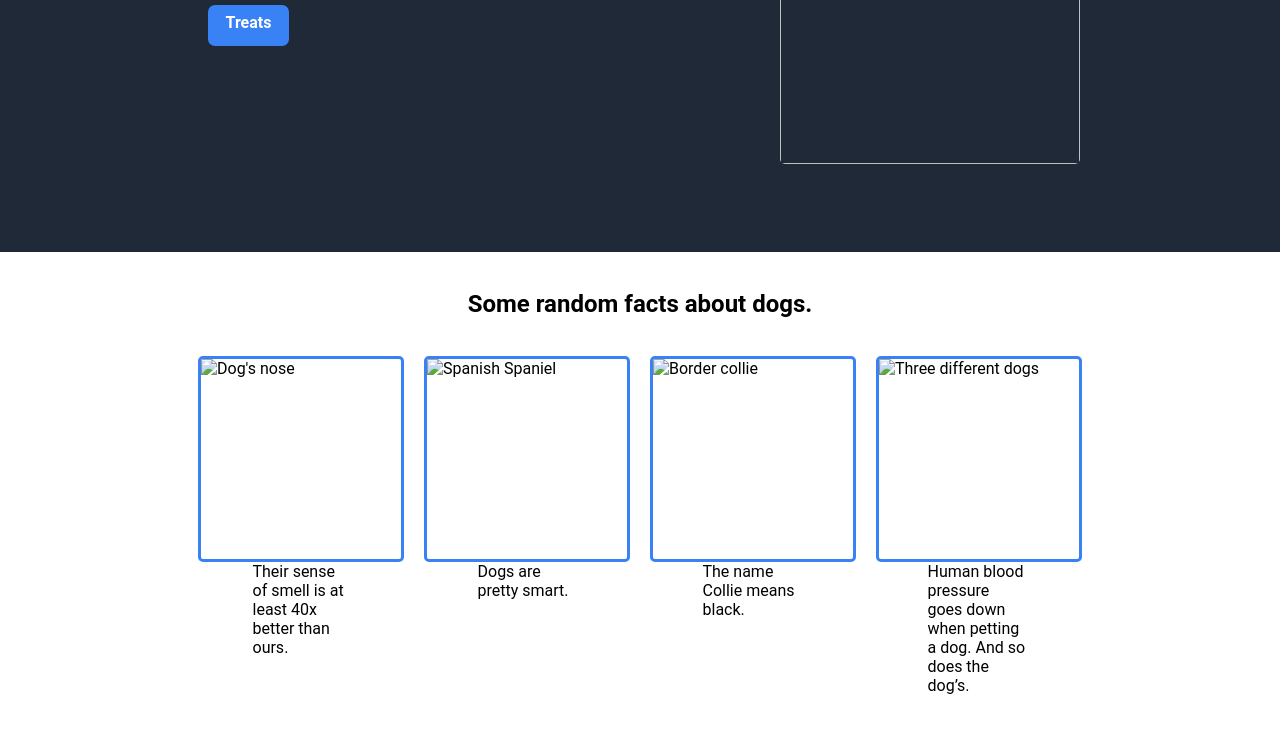
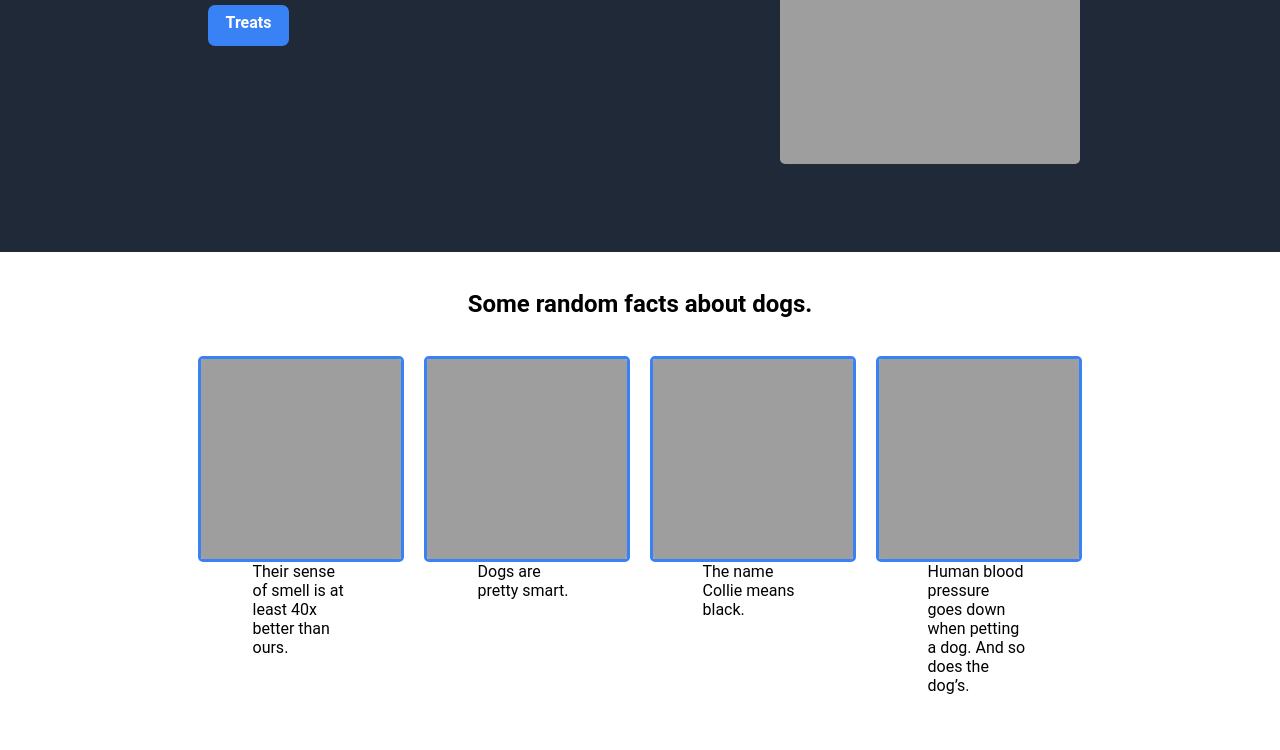
Before and after one commit to LittleLianne/Dog-s-World, a plain HTML site: page index.html in a window 1280 px wide. Shown: the part 203-953 px from the top of the page. Drawn offline with Linux system fonts and the light colour scheme; the site is published under a folder, as on GitHub Pages, so addresses that start at the root find nothing.

Commit message:
Troubling shooting broken images

```diff
--- a/index.html
+++ b/index.html
@@ -36,7 +36,7 @@
 
  </div>
 
-   <img src="/Images/Benji image.jpg" class="benjiimage">
+   <img src="Images/Benji image.jpg" class="benjiimage">
 
 </header>
 
@@ -53,13 +53,13 @@
 <!-- how do we get that box that comes up over image when you roll over it telling you what the image is?? -->
 
 <div class="flexcontainer">
-  <img src="/Images/Dog's nose.jpg" class="Onepicture" alt="Dog's nose">
+  <img src="Images/Dog's nose.jpg" class="Onepicture" alt="Dog's nose">
 
-  <img src="/Images/Benji2.jpg" class="Twopicture" alt="Spanish Spaniel">
+  <img src="Images/Benji2.jpg" class="Twopicture" alt="Spanish Spaniel">
 
-  <img src="/Images/Border collie.jpg" class="Threepicture" alt="Border collie">
+  <img src="Images/Border collie.jpg" class="Threepicture" alt="Border collie">
 
-  <img src="/Images/threedogs.jpg"class="Fourpicture" alt="Three different dogs">
+  <img src="Images/threedogs.jpg"class="Fourpicture" alt="Three different dogs">
 
 </div>
 
```
